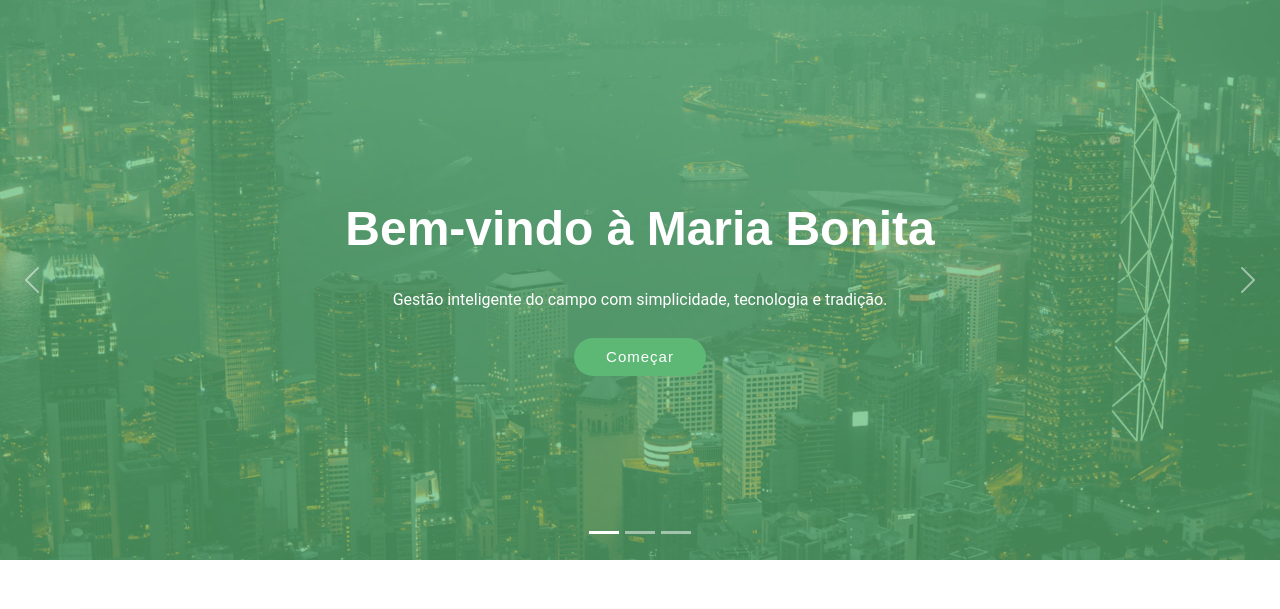
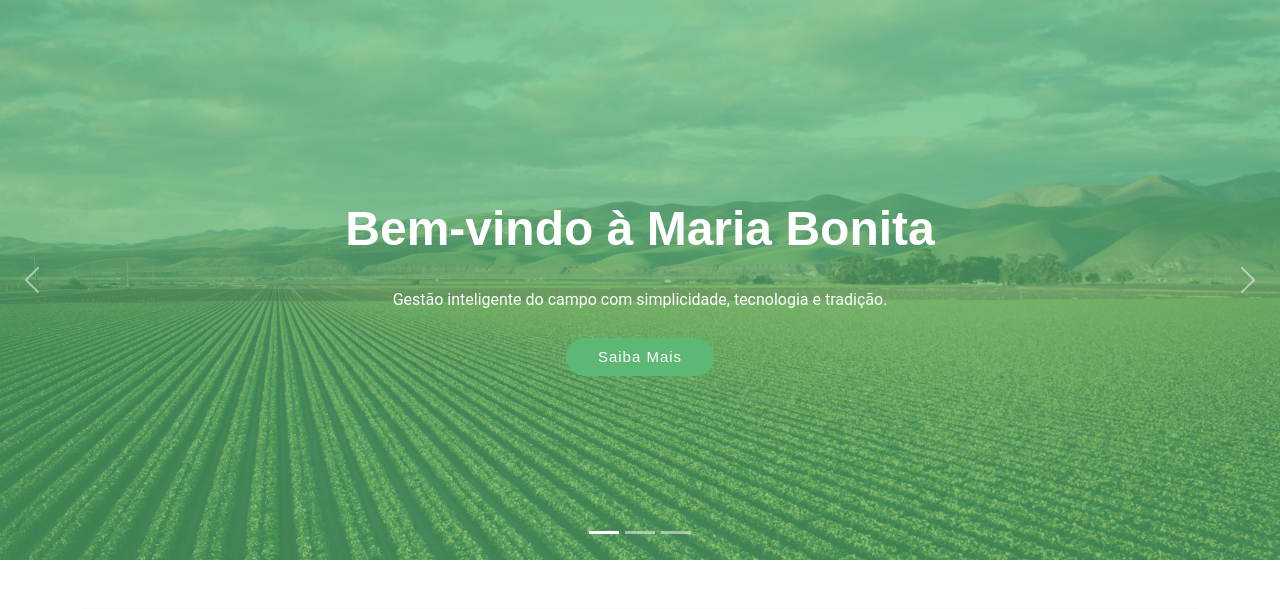
Before and after one commit to seixasita/mariabonita, a FastAPI app: page / in a window 1280 px wide. Shown: the part 96-705 px from the top of the page. Run offline with FastAPI, Linux system fonts and the light colour scheme; some libraries are stand-ins or nearby versions.

Commit message:
Atualiza imagens do carrossel com fotos da fazenda

```diff
--- a/templates/index.html
+++ b/templates/index.html
@@ -15,7 +15,7 @@
       <div class="carousel-container">
         <h2>Bem-vindo à Maria Bonita</h2>
         <p>Gestão inteligente do campo com simplicidade, tecnologia e tradição.</p>
-        <a href="#featured-services" class="btn-get-started">Começar</a>
+        <a href="#featured-services" class="btn-get-started">Saiba Mais</a>
       </div>
     </div>
 
@@ -24,7 +24,7 @@
       <div class="carousel-container">
         <h2>Controle de Despesas</h2>
         <p>Visualize todos os custos da fazenda de forma clara e rápida.</p>
-        <a href="#featured-services" class="btn-get-started">Começar</a>
+        <a href="#featured-services" class="btn-get-started">Saiba Mais</a>
       </div>
     </div>
 
@@ -33,7 +33,7 @@
       <div class="carousel-container">
         <h2>Relatórios Inteligentes</h2>
         <p>Tome decisões com base em dados reais do seu negócio rural.</p>
-        <a href="#featured-services" class="btn-get-started">Começar</a>
+        <a href="#featured-services" class="btn-get-started">Saiba Mais</a>
       </div>
     </div>
 
```
Also changed, not shown: static/assets/img/hero-carousel/hero-carousel-1.jpg, static/assets/img/hero-carousel/hero-carousel-1_old.jpg (added), static/assets/img/hero-carousel/hero-carousel-2.jpg, static/assets/img/hero-carousel/hero-carousel-2_old.jpg (added), 2 other files.
